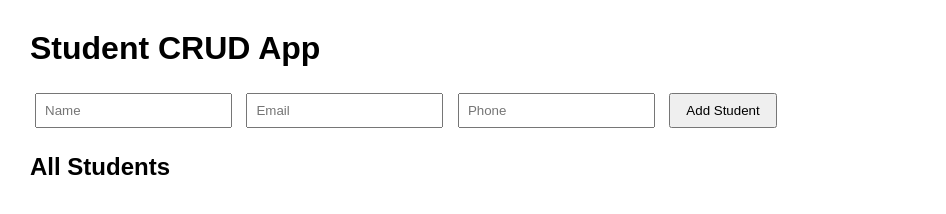
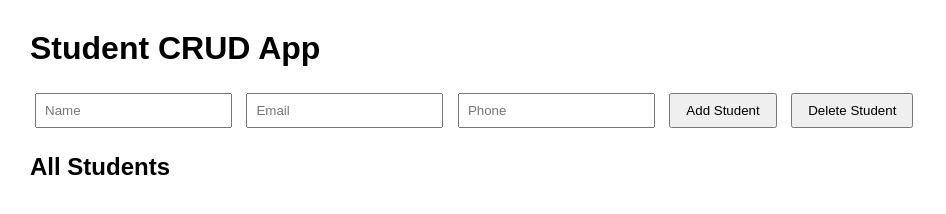
Before and after one commit to mdtanveer0786/crud-app, a plain HTML site: page frontend/index.html in a window 1280 px wide. Shown: the whole page, without its empty margins (0-946 px from the left). Drawn offline with Linux system fonts and the light colour scheme; no server answers.

Commit message:
add deleteStudent

```diff
--- a/frontend/index.html
+++ b/frontend/index.html
@@ -14,6 +14,7 @@
     <input type="email" id="email" placeholder="Email" />
     <input type="text" id="phone" placeholder="Phone" />
     <button onclick="addStudent()">Add Student</button>
+    <button onclick="deleteStudent()">Delete Student</button>
   </div>
 
   <h2>All Students</h2>
```
